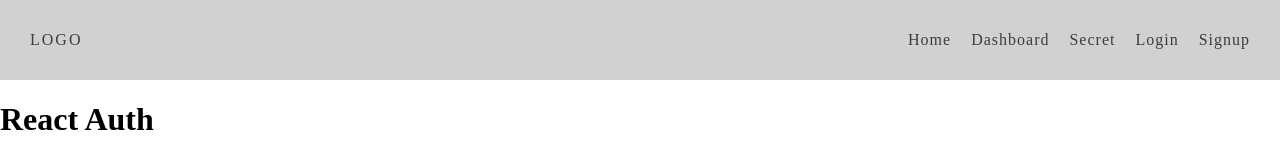
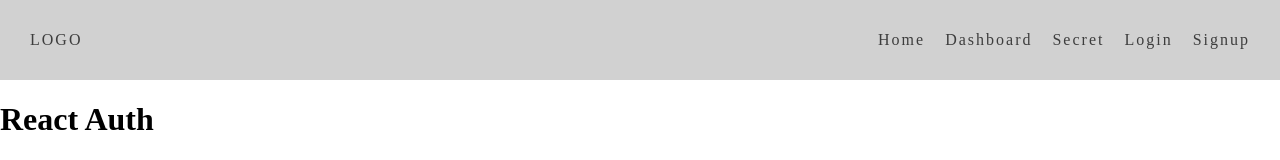
Before and after one commit to VahagnCh/DEV-F-Frontend-Avanzado, a React (Vite) app in the folder 03-react-auth/: page / in a window 1280 px wide. Shown: the top 160 px of the page. Built offline with nearby package versions, Linux system fonts and the light colour scheme.

Commit message:
px chande on letter spacing

```diff
--- a/03-react-auth/src/components/Header/header.scss
+++ b/03-react-auth/src/components/Header/header.scss
@@ -21,7 +21,7 @@
     &__item-link {
         color: #3d3d3d;
         text-decoration: none;
-        letter-spacing: 1px;
+        letter-spacing: 2px;
 
         &:hover {
             border-bottom: solid 2px #3d3d3d;
```
